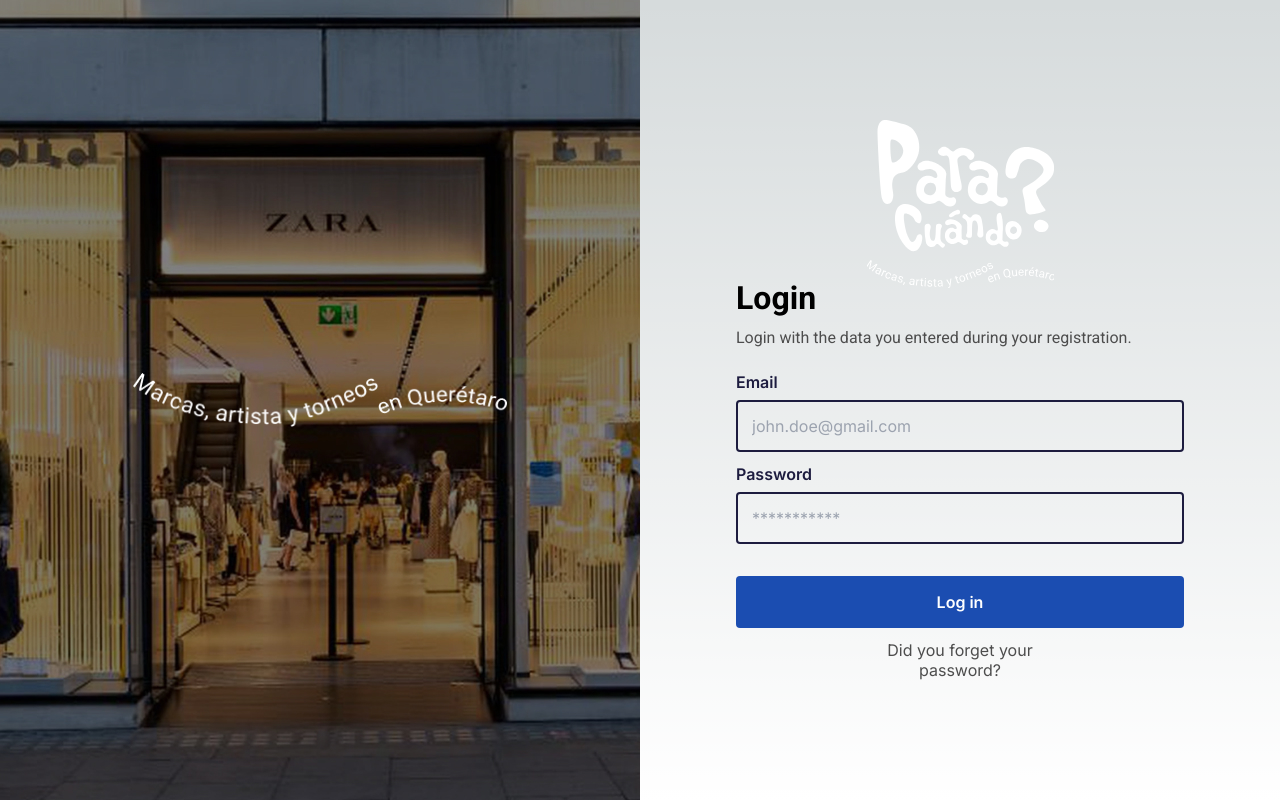
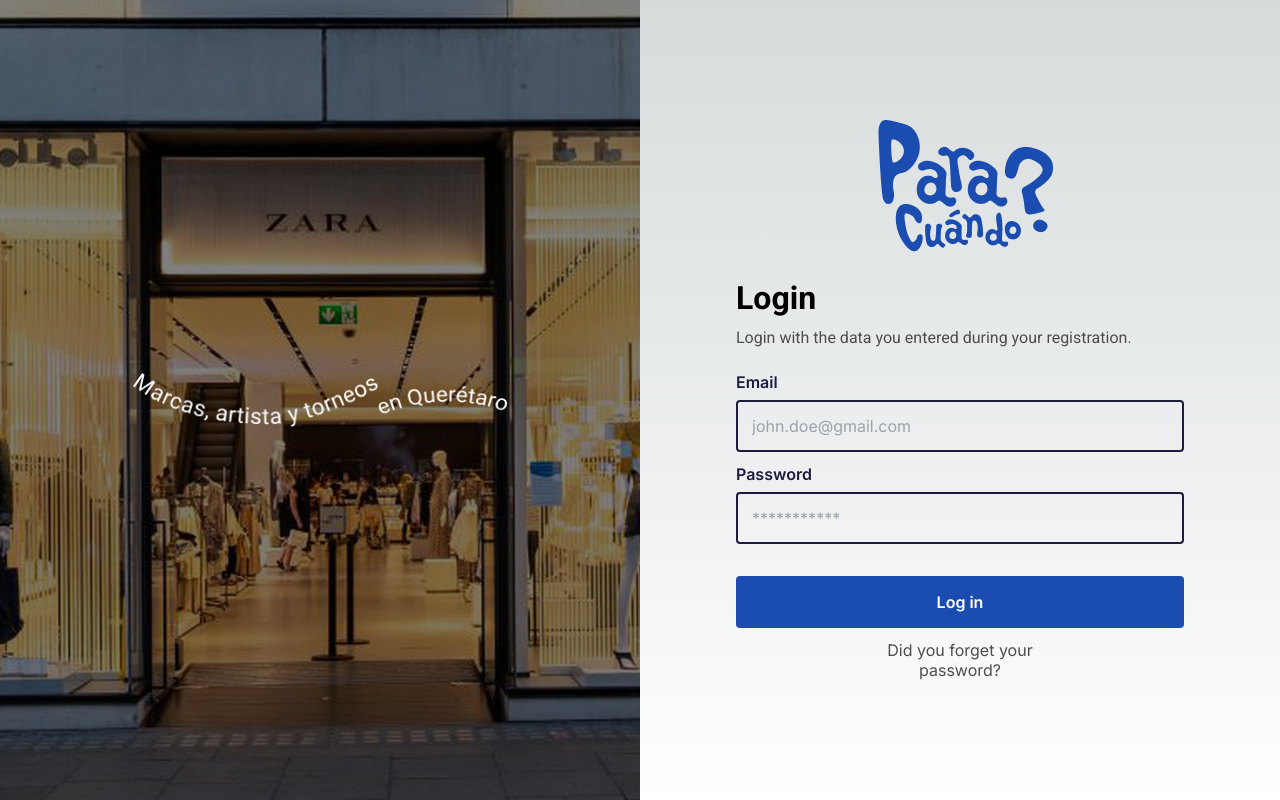
Before and after one commit to Andresmelita/project-JsEight, a Next.js app: page /Login in a window 1280 px wide. Built offline with nearby package versions, Linux system fonts and the light colour scheme.

Commit message:
fix: logo visibility

```diff
--- a/pages/Login/index.tsx
+++ b/pages/Login/index.tsx
@@ -13,7 +13,7 @@ const Login = () => {
           </div>
         </div>
         <div className="login__body flex flex-col xs:m-auto xs:w-80 md:w-1/2 md:p-10 md:h-screen overflow-hidden justify-center">
-          <div className="login__header bg-[url('/images/logo.svg')] bg-cover bg-center w-[187px] h-[168px] m-auto mt-0 mb-0">
+          <div className="login__header bg-[url('/images/logo.png')] bg-cover bg-center w-[187px] h-[168px] m-auto mt-0 mb-0">
           </div>
           <div className="login__body md:w-3/4 lg:w-4/5 md:m-auto md:mt-0 md:mb-0">
             <div className="login__info flex flex-col gap-5 pb-6">
--- a/pages/SignUp/index.tsx
+++ b/pages/SignUp/index.tsx
@@ -14,7 +14,7 @@ const SignUp = () => {
           </div>
         </div>
         <div className="login__body flex flex-col xs:m-auto xs:w-80 md:w-1/2 md:p-10 md:h-screen overflow-hidden justify-center">
-          <div className="login__logo bg-[url('/images/logo.svg')] bg-cover bg-center w-[187px] h-[168px] m-auto mt-0 mb-0">
+          <div className="login__logo bg-[url('/images/logo.png')] bg-cover bg-center w-[187px] h-[168px] m-auto mt-0 mb-0">
           </div>
           <div className="login__body-info md:w-3/4 lg:w-4/5 md:m-auto md:mt-0 md:mb-0">
             <div className="login__info flex flex-col gap-5 pb-6">
```
Also changed, not shown: public/images/logo.png (added).
